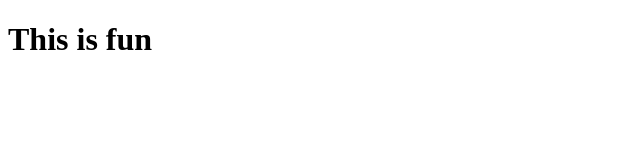
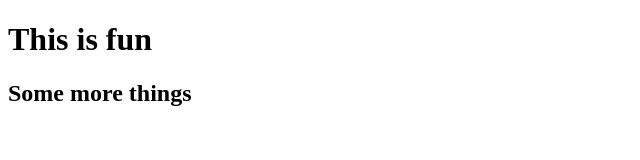
Before and after one commit to oliviamarolf/github-practice, a plain HTML site: page index.html in a window 1280 px wide. Shown: the whole page, without its empty margins (0-640 px from the left). Drawn offline with Linux system fonts and the light colour scheme.

Commit message:
added second header

```diff
--- a/index.html
+++ b/index.html
@@ -8,5 +8,7 @@
   </head>
   <body>
     <h1>This is fun</h1>
+
+    <h2>Some more things</h2>
   </body>
 </html>
```
